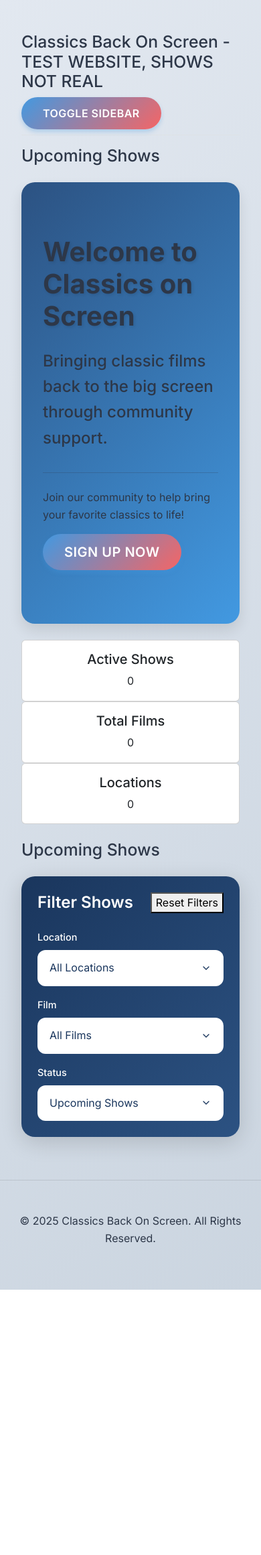
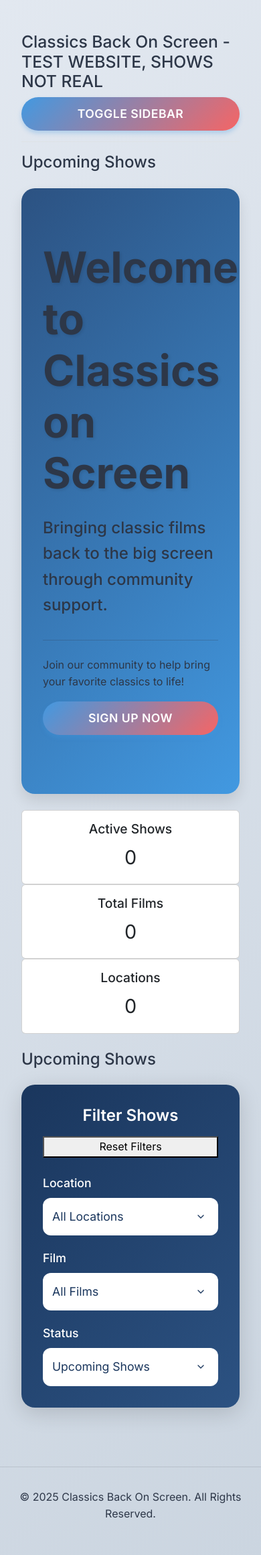
Before and after one commit to betterlucky/ClassicsOnScreen, a Django app: page / in a window 390 px wide. Shown: the whole page at 67% size. Before the commit the page ends 1925 px from the top, so only its background shows below. Run offline with Django 4.2, Linux system fonts and the light colour scheme; data that the repository does not hold is empty.

Commit message:
Mobile view

```diff
--- a/blog/static/css/styles.css
+++ b/blog/static/css/styles.css
@@ -478,20 +478,151 @@ footer .social-links a:hover {
 }
 
 @media (max-width: 768px) {
-    .jumbotron h1 {
-        font-size: 2.5rem;
+    body {
+        font-size: 16px;  /* Base font size for better readability */
     }
 
-    .filter-section {
-        padding: 1.5rem;
+    h1 {
+        font-size: 1.8rem;
     }
 
+    h2 {
+        font-size: 1.5rem;
+    }
+
+    h3 {
+        font-size: 1.3rem;
+    }
+
+    /* Card improvements */
+    .show-card {
+        padding: 1.25rem;  /* More breathing room */
+    }
+
+    .show-time {
+        font-size: 1.2rem;
+        font-weight: bold;
+    }
+
+    .show-title {
+        font-size: 1.4rem;
+        margin: 0.75rem 0;
+    }
+
+    .show-film {
+        font-size: 1.2rem;
+    }
+
+    /* Filter improvements */
+    .filter-select {
+        font-size: 1.1rem;
+        padding: 0.75rem;
+        height: auto;  /* Override Bootstrap's fixed height */
+    }
+
+    .filter-label {
+        font-size: 1.1rem;
+        margin-bottom: 0.5rem;
+    }
+
+    /* Button improvements */
+    .btn {
+        padding: 0.75rem 1.25rem;  /* Larger touch targets */
+        font-size: 1.1rem;
+    }
+
+    /* Stats cards */
+    .card-title {
+        font-size: 1.2rem;
+    }
+
+    .card-text {
+        font-size: 1.8rem !important;  /* Override any other styles */
+    }
+
+    /* Navigation improvements */
+    .nav-link {
+        padding: 1rem;  /* Larger touch targets */
+        font-size: 1.1rem;
+    }
+
+    /* Spacing improvements */
     .container-fluid {
         padding: 1rem;
     }
 
-    .show-listings {
-        grid-template-columns: 1fr;
+    .row {
+        margin-bottom: 1.5rem;
+    }
+
+    /* Footer improvements */
+    footer {
+        padding: 2rem 1rem;
+        font-size: 1rem;
+    }
+
+    /* Active filters */
+    .filter-tag {
+        font-size: 1rem;
+        padding: 0.5rem 1rem;
+    }
+
+    /* Show details */
+    .show-description {
+        font-size: 1.1rem;
+        line-height: 1.6;
+    }
+
+    .show-details {
+        font-size: 1.1rem;
+    }
+
+    .show-meta {
+        font-size: 1rem;
+    }
+
+    /* Touch-friendly spacing */
+    .shows-grid {
+        gap: 1.5rem;  /* More space between cards */
+    }
+
+    .filter-grid {
+        gap: 1.25rem;
+    }
+}
+
+/* Additional mobile optimizations */
+@media (max-width: 480px) {
+    /* Even larger text for very small screens */
+    .show-time {
+        font-size: 1.3rem;
+    }
+
+    .show-title {
+        font-size: 1.5rem;
+    }
+
+    /* Stack elements that might be side by side */
+    .show-film-container {
+        flex-direction: column;
+        align-items: flex-start;
+        gap: 0.75rem;
+    }
+
+    /* Make buttons full width */
+    .btn {
+        width: 100%;
+        margin-bottom: 0.5rem;
+    }
+
+    /* Adjust filter layout */
+    .filter-header {
+        flex-direction: column;
+        gap: 1rem;
+    }
+
+    .filter-reset {
+        width: 100%;
     }
 }
 
```
